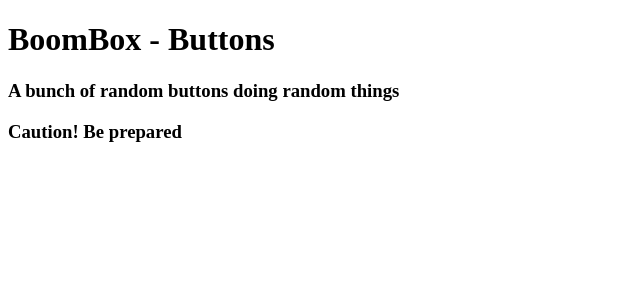
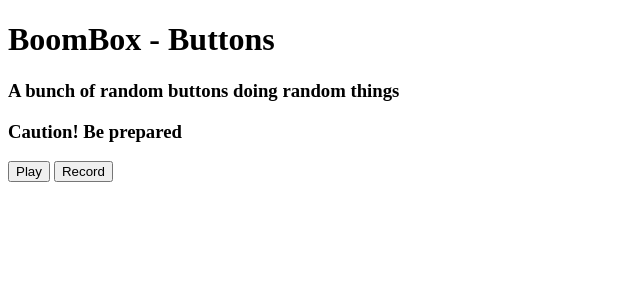
Before and after one commit to Spacexplorer11/boombox, a SvelteKit app: page /boombox-buttons in a window 1280 px wide. Shown: the top 300 px of the page, without its empty margins (0-640 px from the left). Built offline with nearby package versions, Linux system fonts and the light colour scheme.

Commit message:
Added dysfunctional placeholder buttons

```diff
--- a/src/routes/boombox-buttons/+page.svelte
+++ b/src/routes/boombox-buttons/+page.svelte
@@ -14,4 +14,10 @@
 		<h3 class="text-2xl md:text-3xl">A bunch of random buttons doing random things</h3>
 		<h3 class="text-2xl md:text-3xl">Caution! Be prepared</h3>
 	</header>
+	<main class="@container/main">
+		<div class="@container/side-by-side mt-10 flex flex-row">
+			<button class="mx-auto max-w-fit rounded-2xl bg-amber-500 p-4 text-5xl">Play</button>
+			<button class="mx-auto max-w-fit rounded-2xl bg-amber-500 p-4 text-5xl">Record</button>
+		</div>
+	</main>
 </div>
```
